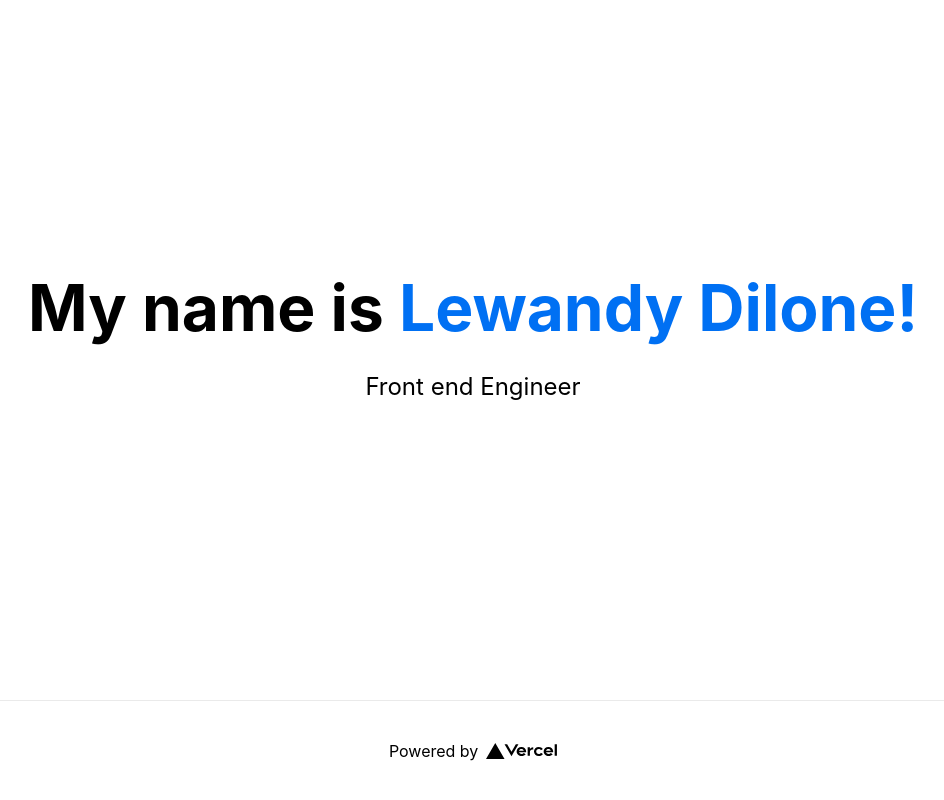
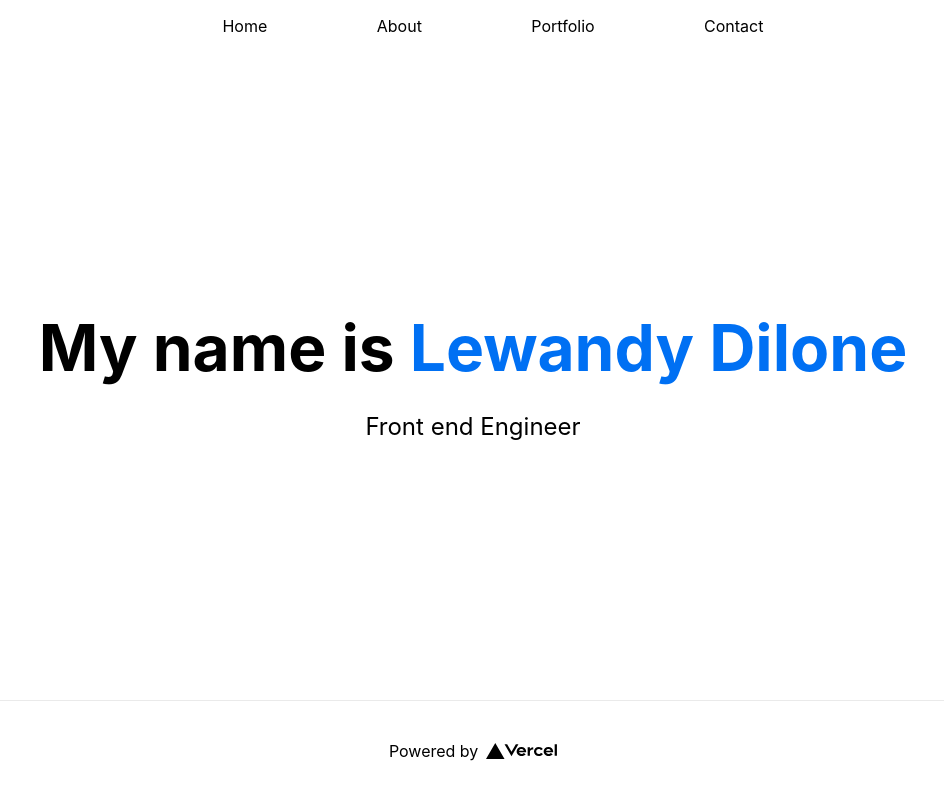
Before and after one commit to lewandy/lewandy.dev, a Next.js app: page / in a window 1280 px wide. Shown: the whole page, without its empty margins (167-1111 px from the left). Built offline with nearby package versions, Linux system fonts and the light colour scheme.

Commit message:
feat: add base header

```diff
--- a/pages/index.js
+++ b/pages/index.js
@@ -1,5 +1,5 @@
-import Head from 'next/head'
-import styles from '../styles/Home.module.css'
+import Head from "next/head";
+import styles from "../styles/Home.module.css";
 
 export default function Home() {
   return (
@@ -9,14 +9,40 @@ export default function Home() {
         <link rel="icon" href="/favicon.ico" />
       </Head>
 
+      <header className={styles.header}>
+        <nav>
+          <ul
+            style={{
+              listStyle: "none",
+              cursor: "pointer",
+              display: "flex",
+              flexDirection: "row",
+              alignItems: "center",
+              justifyContent: "space-evenly",
+            }}
+          >
+            <li>
+              <a href="#home">Home</a>
+            </li>
+            <li>
+              <a href="#about">About</a>
+            </li>
+            <li>
+              <a href="#portfolio">Portfolio</a>
+            </li>
+            <li>
+              <a href="#contact">Contact</a>
+            </li>
+          </ul>
+        </nav>
+      </header>
+
       <main className={styles.main}>
         <h1 className={styles.title}>
-          My name is  <a href="https://github.com/lewandy">Lewandy Dilone!</a>
+          My name is <a href="https://github.com/lewandy">Lewandy Dilone</a>
         </h1>
 
-        <p className={styles.description}>
-          Front end Engineer{' '}
-        </p>
+        <p className={styles.description}>Front end Engineer </p>
       </main>
 
       <footer className={styles.footer}>
@@ -25,10 +51,10 @@ export default function Home() {
           target="_blank"
           rel="noopener noreferrer"
         >
-          Powered by{' '}
+          Powered by{" "}
           <img src="/vercel.svg" alt="Vercel Logo" className={styles.logo} />
         </a>
       </footer>
     </div>
-  )
+  );
 }
--- a/styles/Home.module.css
+++ b/styles/Home.module.css
@@ -5,6 +5,11 @@
   flex-direction: column;
   justify-content: center;
   align-items: center;
+}
+
+.header {
+  width: 100vh;
+  height: 80px;
 }
 
 .main {
```
